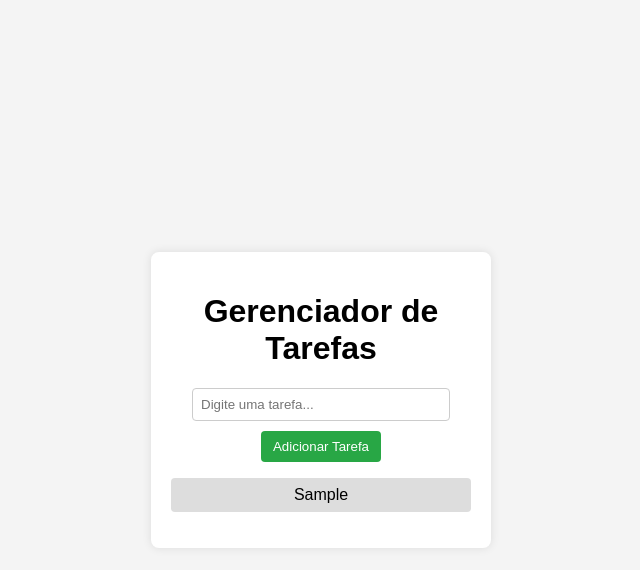
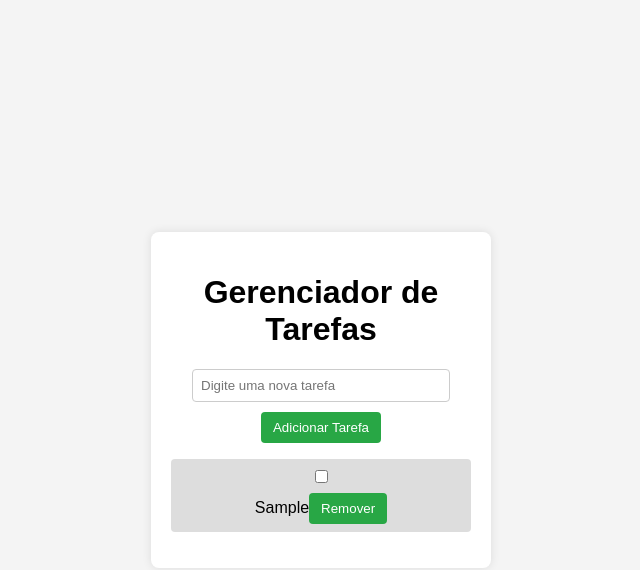
Before and after one commit to carollaynecardozo/gerenciador-tarefas, a React (Vite) app: page / in a window 1280 px wide. Both pictures are taken after typing "Sample" into the empty fields and a click on the button "Adicionar Tarefa". Shown: the top 570 px of the page, without its empty margins (319-959 px from the left). Built offline with nearby package versions, Linux system fonts and the light colour scheme.

Commit message:
adicionando checkbox para concluir tarefas e botão de remover tarefas

```diff
--- a/src/App.tsx
+++ b/src/App.tsx
@@ -2,27 +2,48 @@ import { useState, useEffect } from "react";
 import "./App.css";
 
 function App() {
+  // Pega as tarefas salvas no localStorage
   const savedTasks = localStorage.getItem("tasks");
   const initialTasks = savedTasks ? JSON.parse(savedTasks) : [];
-  const [tasks, setTasks] = useState<string[]>(initialTasks);
+
+  // Estado para armazenar as tarefas
+  const [tasks, setTasks] =
+    useState<{ id: number; text: string; completed: boolean }[]>(initialTasks);
   const [newTask, setNewTask] = useState("");
 
+  // Atualiza o localStorage sempre que as tarefas mudam
   useEffect(() => {
     localStorage.setItem("tasks", JSON.stringify(tasks));
   }, [tasks]);
 
-  // Função para adicionar uma nova tarefa à lista
+  // Função para adicionar uma nova tarefa
   function addTask() {
     if (newTask.trim() === "") {
-      return; // Evita adicionar tarefas vazias
+      return; // Não adiciona tarefas vazias
     }
 
-    setTasks([...tasks, newTask]); // Adiciona a nova tarefa ao array
-    setNewTask(""); // Limpa o input após adicionar a tarefa
+    const newTaskObject = {
+      id: Date.now(),
+      text: newTask,
+      completed: false,
+    };
+
+    setTasks([...tasks, newTaskObject]);
+    setNewTask(""); // Limpa o campo de entrada
   }
 
-  function removeTask(index: number) {
-    setTasks(tasks.filter((_, i) => i !== index));
+  // Função para remover uma tarefa
+  function removeTask(id: number) {
+    setTasks(tasks.filter((task) => task.id !== id)); // Filtra e remove a tarefa com o id correspondente
+  }
+
+  // Função para alternar o status de conclusão da tarefa
+  function toggleTaskCompletion(id: number) {
+    setTasks(
+      tasks.map((task) =>
+        task.id === id ? { ...task, completed: !task.completed } : task
+      )
+    );
   }
 
   return (
@@ -31,22 +52,35 @@ function App() {
 
       <input
         type="text"
-        placeholder="Digite uma tarefa..."
+        placeholder="Digite uma nova tarefa"
         value={newTask}
         onChange={(e) => setNewTask(e.target.value)}
+        onKeyDown={(e) => {
+          if (e.key === "Enter") {
+            addTask();
+          }
+        }}
       />
 
-      {/* Chamamos addTask quando o botão for clicado */}
+      {/* Botão para adicionar uma nova tarefa */}
       <button onClick={addTask}>Adicionar Tarefa</button>
 
       <ul>
-        {tasks.map((task, index) => (
-          <li
-            key={index}
-            onClick={() => removeTask(index)}
-            style={{ cursor: "pointer" }}
-          >
-            {task}
+        {tasks.map((task) => (
+          <li key={task.id} style={{ cursor: "pointer" }}>
+            <input
+              type="checkbox"
+              checked={task.completed}
+              onChange={() => toggleTaskCompletion(task.id)}
+            />
+            <span
+              style={{
+                textDecoration: task.completed ? "line-through" : "none",
+              }}
+            >
+              {task.text}
+            </span>
+            <button onClick={() => removeTask(task.id)}>Remover</button>
           </li>
         ))}
       </ul>
```
